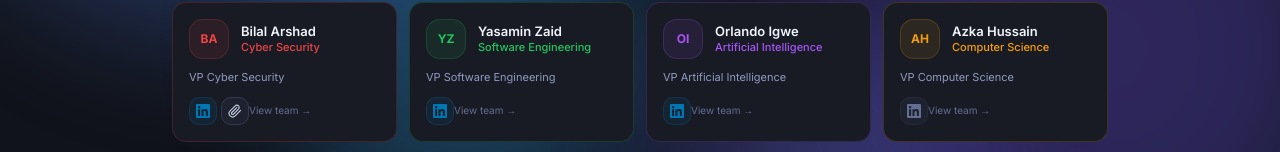
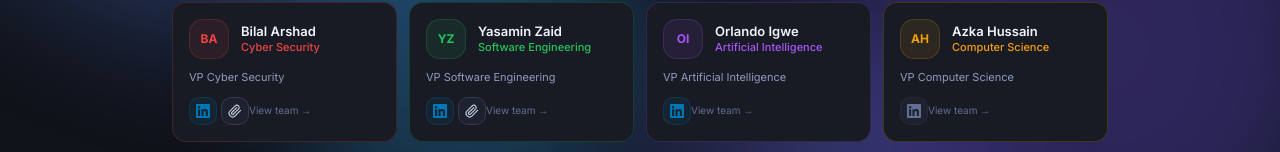
Before and after one commit to uffbilxl/sca, a Next.js app: page /committee in a window 1280 px wide. Shown: the part 461-613 px from the top of the page. Built offline with nearby package versions, Linux system fonts and the light colour scheme.

Commit message:
Add website link for Yasamin Zaid on committee page

```diff
--- a/src/app/committee/page.tsx
+++ b/src/app/committee/page.tsx
@@ -43,7 +43,7 @@ const DIVISIONS: Division[] = [
     name: 'Software Engineering',
     color: '#22c55e',
     members: [
-      { name: 'Yasamin Zaid', role: 'VP Software Engineering', linkedin: 'https://www.linkedin.com/in/yasaminzaid/' },
+      { name: 'Yasamin Zaid', role: 'VP Software Engineering', linkedin: 'https://www.linkedin.com/in/yasaminzaid/', website: 'https://yasaminzaid.com' },
       { name: 'Asim Raza', role: 'Software Engineering Project Supervisor', linkedin: 'https://www.linkedin.com/in/muhammad-asim-r-0a577b3a9/' },
       { name: 'Hamzah Abdur Rahman', role: 'Software Engineering Project Supervisor', linkedin: 'https://www.linkedin.com/in/hamzah-abdur-rahman-5553ab2b8/' },
     ],
```
